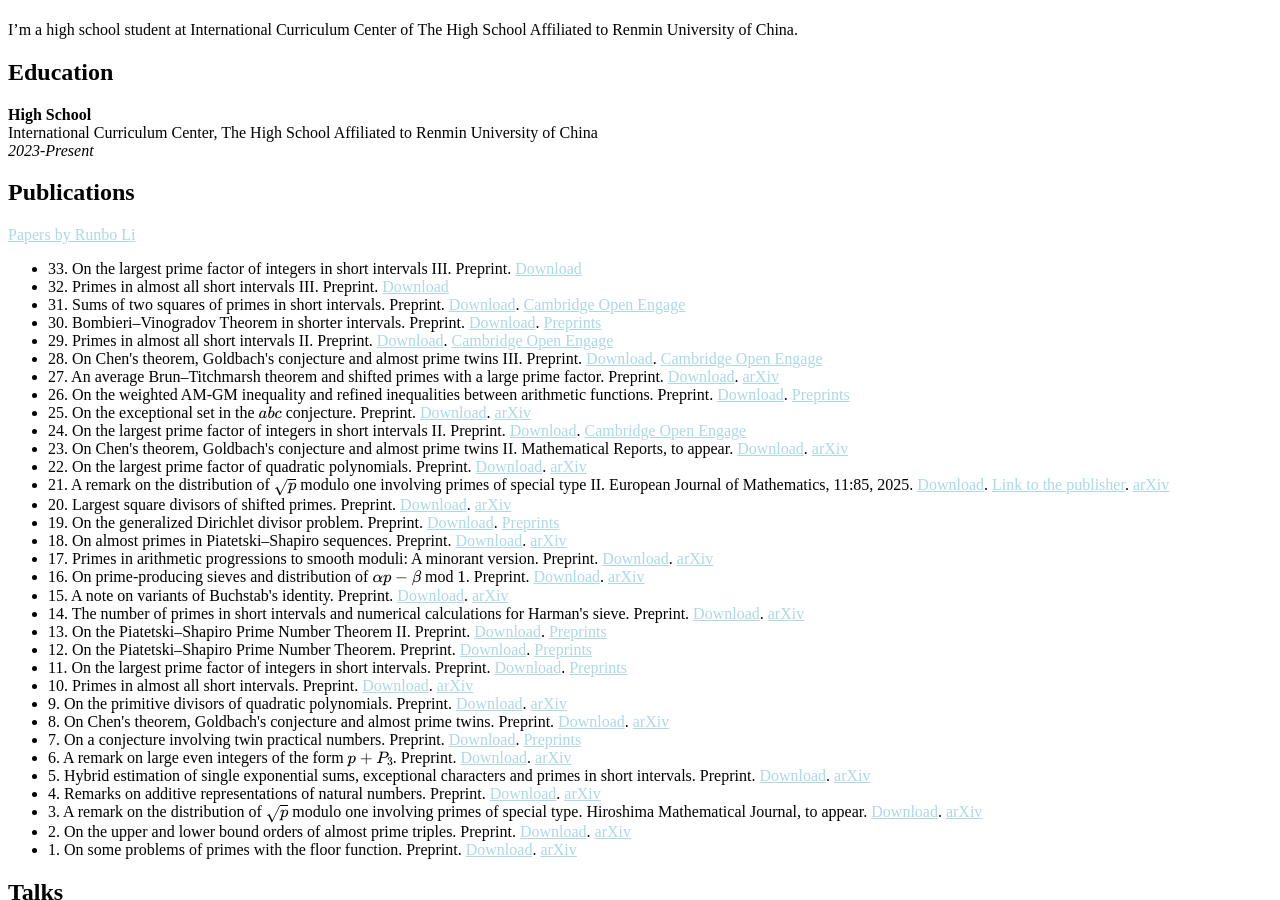
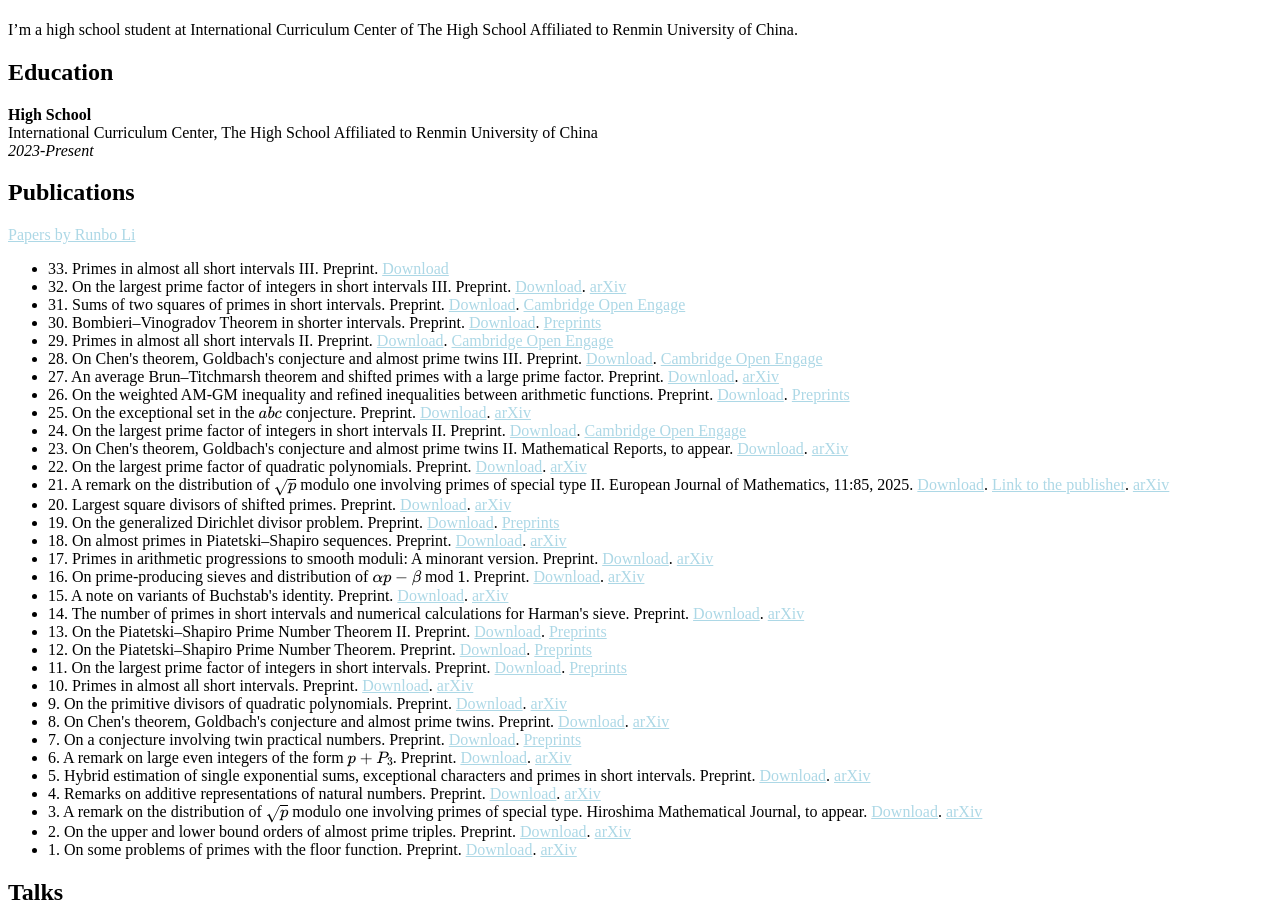
Before and after one commit to CareyRunboLi/CareyRunboLi.github.io, a Jekyll site: the page built from index.md, in a window 1280 px wide and 900 px high, scrolled down 1535 px. Built offline with Jekyll 4.4.1, drawn with Linux system fonts in a browser that asks for light colours; some web fonts are replaced; formulas are drawn with MathJax 3; a style sheet for code colours, icons or effects is not loaded; our own code applies the rules of GitHub Pages for plain Markdown files.

Commit message:
Update preprints.md

```diff
--- a/_includes/preprints.md
+++ b/_includes/preprints.md
@@ -9,8 +9,8 @@
 <a href="https://runbolicarey.com/assets/downloads/Papers_by_Runbo_Li_website.pdf"><span>Papers by Runbo Li</span></a>
 
 <ul style="margin:0 0 5px;">
-  <li>33. On the largest prime factor of integers in short intervals III. Preprint. <a href="https://runbolicarey.com/assets/downloads/On_the_largest_prime_factor_of_integers_in_short_intervals_III.pdf"><span>Download</span></a></li>
-  <li>32. Primes in almost all short intervals III. Preprint. <a href="https://runbolicarey.com/assets/downloads/Primes_in_almost_all_short_intervals_III.pdf"><span>Download</span></a></li>
+  <li>33. Primes in almost all short intervals III. Preprint. <a href="https://runbolicarey.com/assets/downloads/Primes_in_almost_all_short_intervals_III.pdf"><span>Download</span></a></li>
+  <li>32. On the largest prime factor of integers in short intervals III. Preprint. <a href="https://runbolicarey.com/assets/downloads/On_the_largest_prime_factor_of_integers_in_short_intervals_III.pdf"><span>Download</span></a>. <a href="https://arxiv.org/abs/2601.00910v1"><span>arXiv</span></a></li>
   <li>31. Sums of two squares of primes in short intervals. Preprint. <a href="https://runbolicarey.com/assets/downloads/Sums_of_two_squares_of_primes_in_short_intervals.pdf"><span>Download</span></a>. <a href="https://doi.org/10.33774/coe-2025-15m3h"><span>Cambridge Open Engage</span></a></li>
   <li>30. Bombieri–Vinogradov Theorem in shorter intervals. Preprint. <a href="https://runbolicarey.com/assets/downloads/Bombieri__Vinogradov_Theorem_in_shorter_intervals.pdf"><span>Download</span></a>. <a href="https://www.preprints.org/manuscript/202511.0089/v1"><span>Preprints</span></a></li>
   <li>29. Primes in almost all short intervals II. Preprint. <a href="https://runbolicarey.com/assets/downloads/Primes_in_almost_all_short_intervals_II.pdf"><span>Download</span></a>. <a href="https://doi.org/10.33774/coe-2025-jrnjl"><span>Cambridge Open Engage</span></a></li>
```
